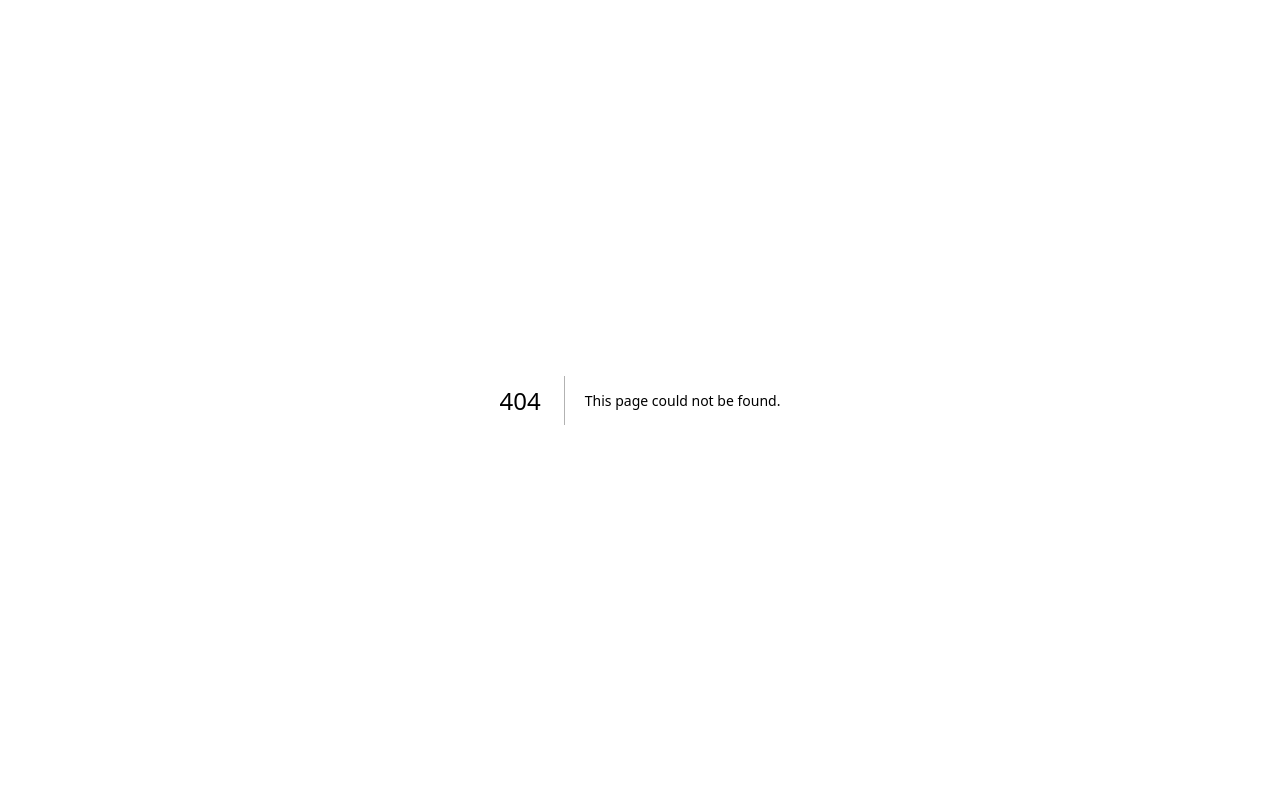
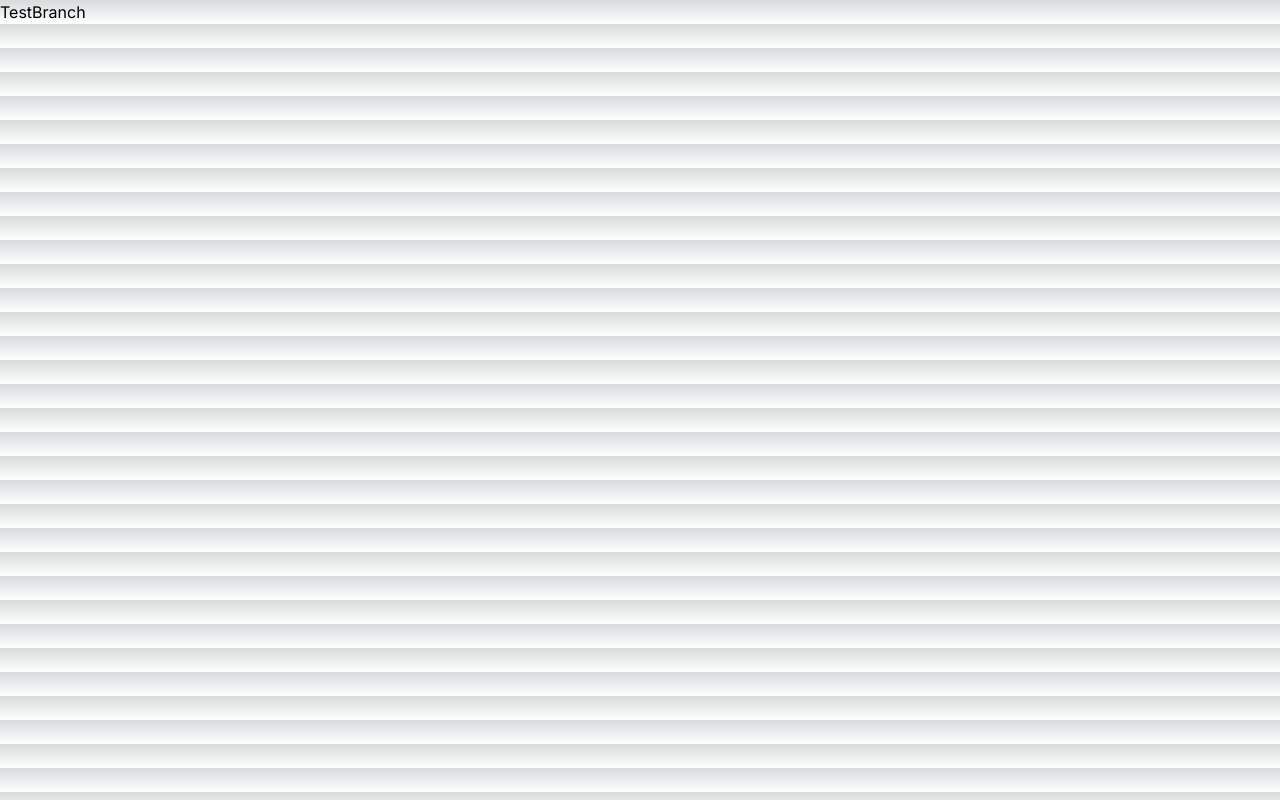
Before and after one commit to Mowarzame/my-nextjs-project, a Next.js app: page /TestBranch in a window 1280 px wide. Before the commit this address had no page. Built offline with nearby package versions, Linux system fonts and the light colour scheme.

Commit message:
git cli-branch features added

```diff
--- /dev/null
+++ b/src/app/TestBranch/page.tsx
@@ -0,0 +1,9 @@
+import React from 'react'
+
+const TestBranch = () => {
+  return (
+    <div>TestBranch</div>
+  )
+}
+
+export default TestBranch
```
